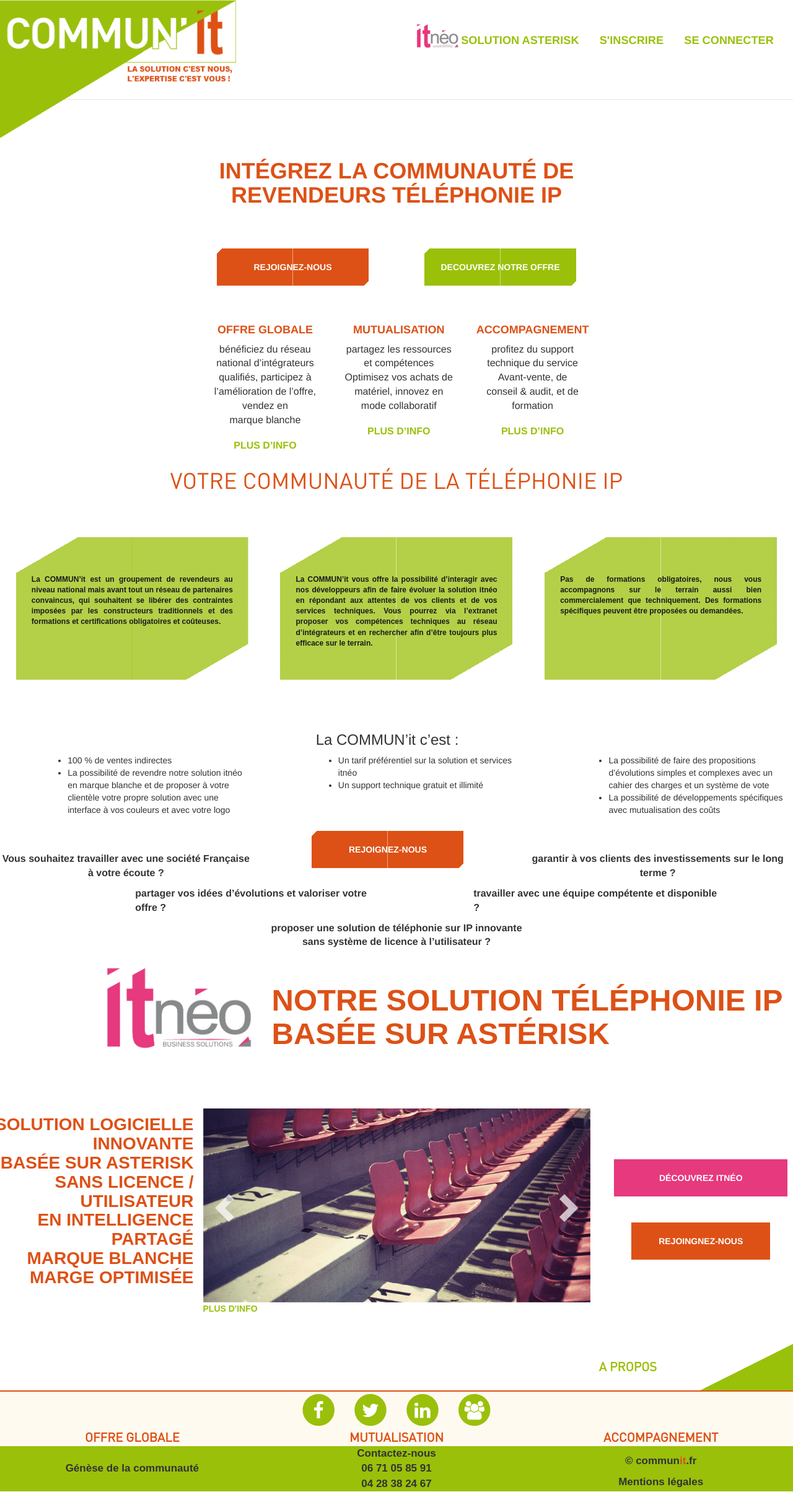
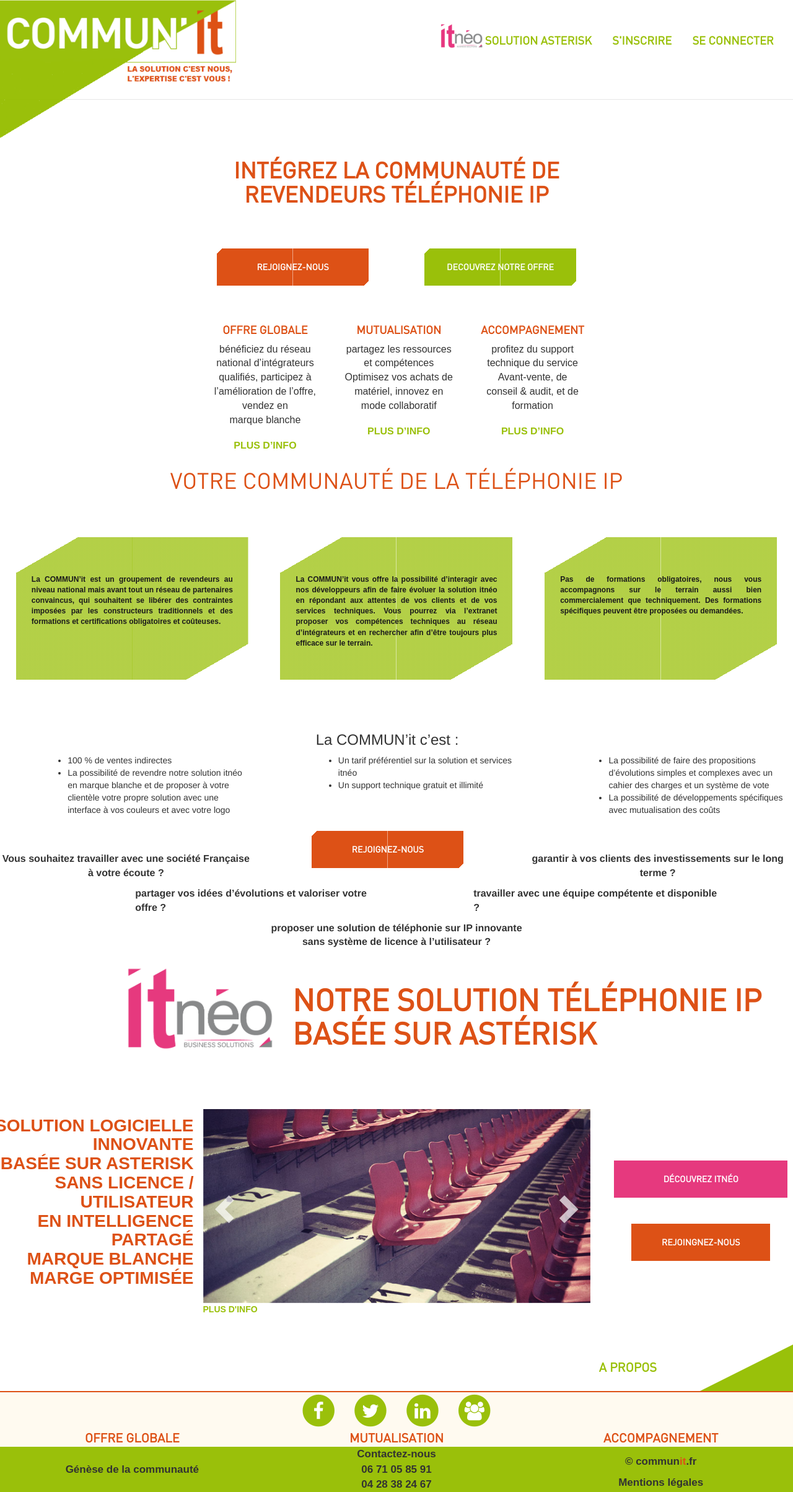
Before and after one commit to JohanGaub/symfony-project-03, a PHP site: page /?page=1 in a window 1280 px wide; the page is wider, and only the part inside the window is pictured. Shown: that part at 62% size. Run offline with PHP 8.4, Linux system fonts and the light colour scheme; some libraries are stand-ins or nearby versions.

Commit message:
add font dinregular

```diff
--- a/public/css/communit.css
+++ b/public/css/communit.css
@@ -36,6 +36,7 @@
 .join2{
     text-transform: uppercase ;
     font-weight: bold;
+    font-family: dinregular;
     background-color: #DD5116;
     color : white;
     width : 245px;
--- a/public/css/header.css
+++ b/public/css/header.css
@@ -1,9 +1,16 @@
 /* vert #9AC00A
    orange #DD5116*/
-
+@font-face {
+    font-family: 'dinregular';
+    src: url('../fonts/dinregular.eot');
+    src: url('../fonts/dinregular.eot?#iefix') format('embedded-opentype'), url('../fonts/dinregular.woff2') format('woff2'), url('../fonts/dinregular.woff') format('woff'), url('../fonts/dinregular.ttf') format('truetype'), url('../fonts/dinregular.svg#webfontregular') format('svg');
+    font-weight: normal;
+    font-style: normal;
+}
 .header {
     padding: 0 !important;
     margin: 0 !important;
+    font-family: 'dinregular';
 }
 
 /* removing dotted lines  when links are visited and another link is hovered in Firefox browser*/
--- a/public/css/itneo-part.css
+++ b/public/css/itneo-part.css
@@ -1,5 +1,8 @@
+
 #index-itneo {
-  margin: 2% 0; }
+  margin: 2% 0;
+  font-family: dinregular, Arial, sans-serif;
+}
   #index-itneo .itneo-top-case {
     width: 100%;
     text-align: center;
@@ -11,11 +14,11 @@
       padding: 0.1em 1em;
       top: -3.9em; }
     #index-itneo .itneo-top-case .it-h2 {
-      font-family: Arial, sans-serif;
+
       font-size: 3.5em;
       font-weight: 700;
       color: #DD5116;
-      text-transform: uppercase; }
+      text-transform: uppercase;}
 
 .it-ul-box-1 {
   padding: 5% 0; }
--- a/public/css/main.css
+++ b/public/css/main.css
@@ -1,8 +1,14 @@
+
+@font-face {
+    font-family: 'dinregular';
+    src: url('../fonts/dinregular.eot');
+    src: url('../fonts/dinregular.eot?#iefix') format('embedded-opentype'), url('../fonts/dinregular.woff2') format('woff2'), url('../fonts/dinregular.woff') format('woff'), url('../fonts/dinregular.ttf') format('truetype'), url('../fonts/dinregular.svg#webfontregular') format('svg');
+    font-weight: normal;
+    font-style: normal;
+}
+
 @font-face{
     font-family: arial;
-
-
-
 }
 
 .title1{
@@ -11,6 +17,8 @@
     text-transform: uppercase;
     font-weight: bold;
     margin-top : 6em;
+    font-family: 'dinregular';
+
 
 }
 
@@ -18,6 +26,7 @@
 .join{    /*button "rejoignez nous" */
     text-transform: uppercase ;
     font-weight: bold;
+    font-family: dinregular;
     background-color: #DD5116;
     color : white;
     width : 245px;
@@ -28,7 +37,7 @@
     linear-gradient(315deg, transparent 6px, #dd5116 0) bottom right;
     background-size: 50% ;
     background-repeat: no-repeat;
-    background-repeat: no-repeat;
+
 
     margin-top : 4em;
 }
@@ -37,6 +46,7 @@
 .discover{     /*button "Decouvrez notre offre */
     text-transform: uppercase;
     font-weight: bold;
+    font-family: dinregular;
     background-color: #9AC00A;
     color : white;
     width : 245px;
@@ -53,6 +63,7 @@
 
 .secondTitle1{                      /*titres comment */
     text-transform: uppercase ;
+    font-family: dinregular;
     font-weight: bold;
     color: #DD5116;
     font-size: 18px;
@@ -63,6 +74,7 @@
 .p1{
     font-size : 16px;       /*commentaires sous parties*/
     text-align: center;
+    font-family: Arial, sans-serif;
 
 }
 
--- a/src/view/partials/head.php
+++ b/src/view/partials/head.php
@@ -2,6 +2,9 @@
 <meta name="viewport"
       content="width=device-width, user-scalable=no, initial-scale=1.0, maximum-scale=1.0, minimum-scale=1.0">
 <meta http-equiv="X-UA-Compatible" content="ie=edge">
+<link rel="stylesheet" href="https://maxcdn.bootstrapcdn.com/bootstrap/3.3.7/css/bootstrap.min.css"
+      integrity="sha384-BVYiiSIFeK1dGmJRAkycuHAHRg32OmUcww7on3RYdg4Va+PmSTsz/K68vbdEjh4u"
+      crossorigin="anonymous">
 
 <title>
     <?php
```
